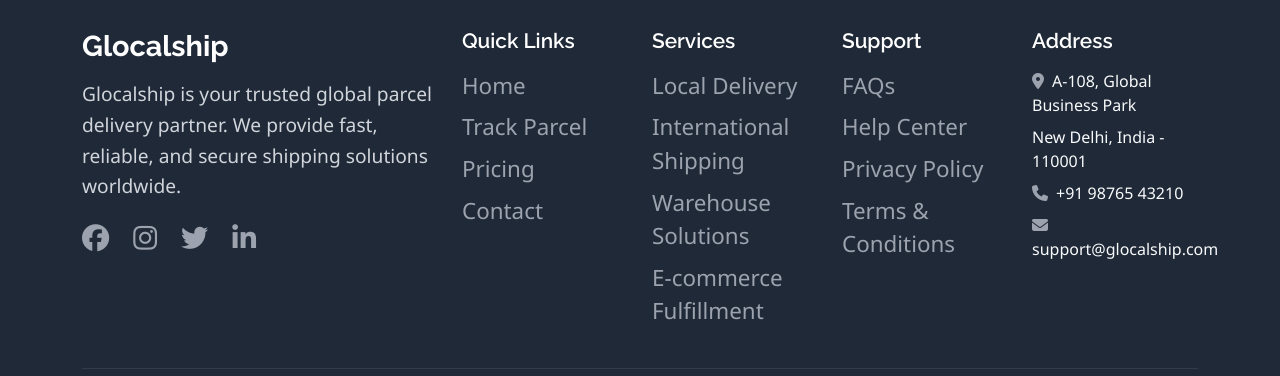
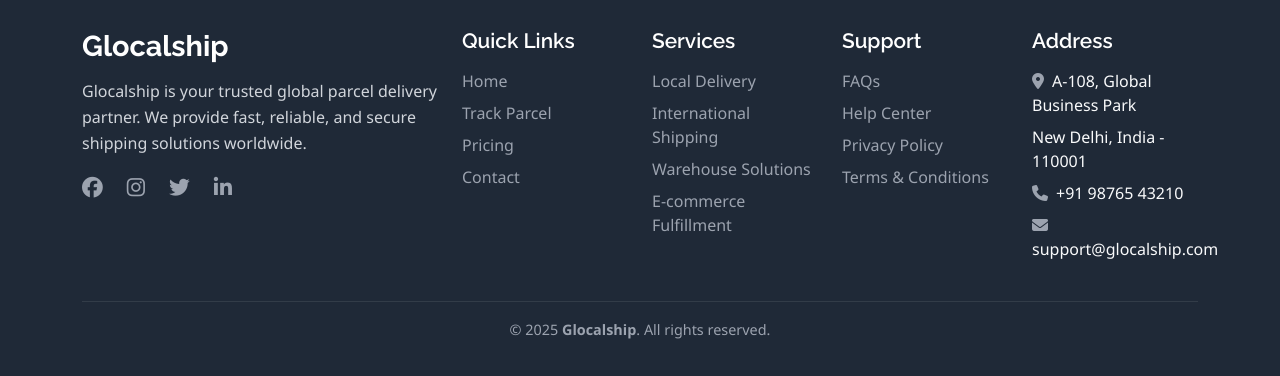
Before and after one commit to Letskillify/Glocalship, a React (Vite) app: page / in a window 1280 px wide. Shown: the part 7176-7552 px from the top of the page. Built offline with nearby package versions, Linux system fonts and the light colour scheme; no server answers; sample sign-in values are in the browser's storage.

Commit message:
css in footer change

```diff
--- a/public/assets/css/main.css
+++ b/public/assets/css/main.css
@@ -659,7 +659,7 @@ h6 {
 
 .footer p {
   color: #d1d5db;
-  font-size: 1.2rem;
+  font-size: 1rem;
   line-height: 1.6;
 }
 
@@ -677,7 +677,7 @@ h6 {
 .ul-menu .list {
   color: #9ca3af;
   text-decoration: none;
-  font-size: 1.4rem;
+  font-size: 1rem;
   transition: color 0.3s ease;
 }
 
@@ -687,7 +687,7 @@ h6 {
 
 .social-links a {
   color: #9ca3af;
-  font-size: 1.7rem;
+  font-size: 1.3rem;
   transition: color 0.3s ease;
 }
 
```
